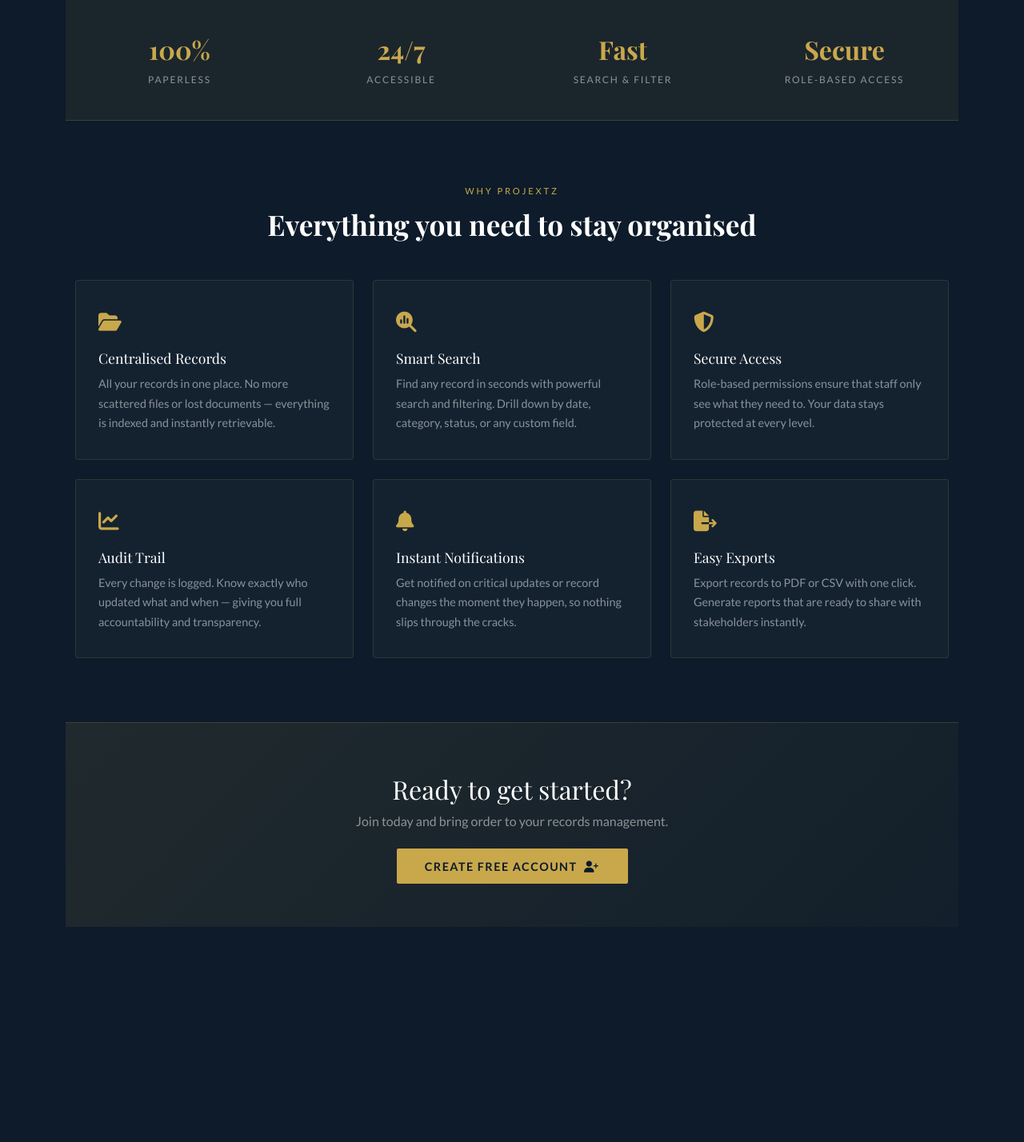
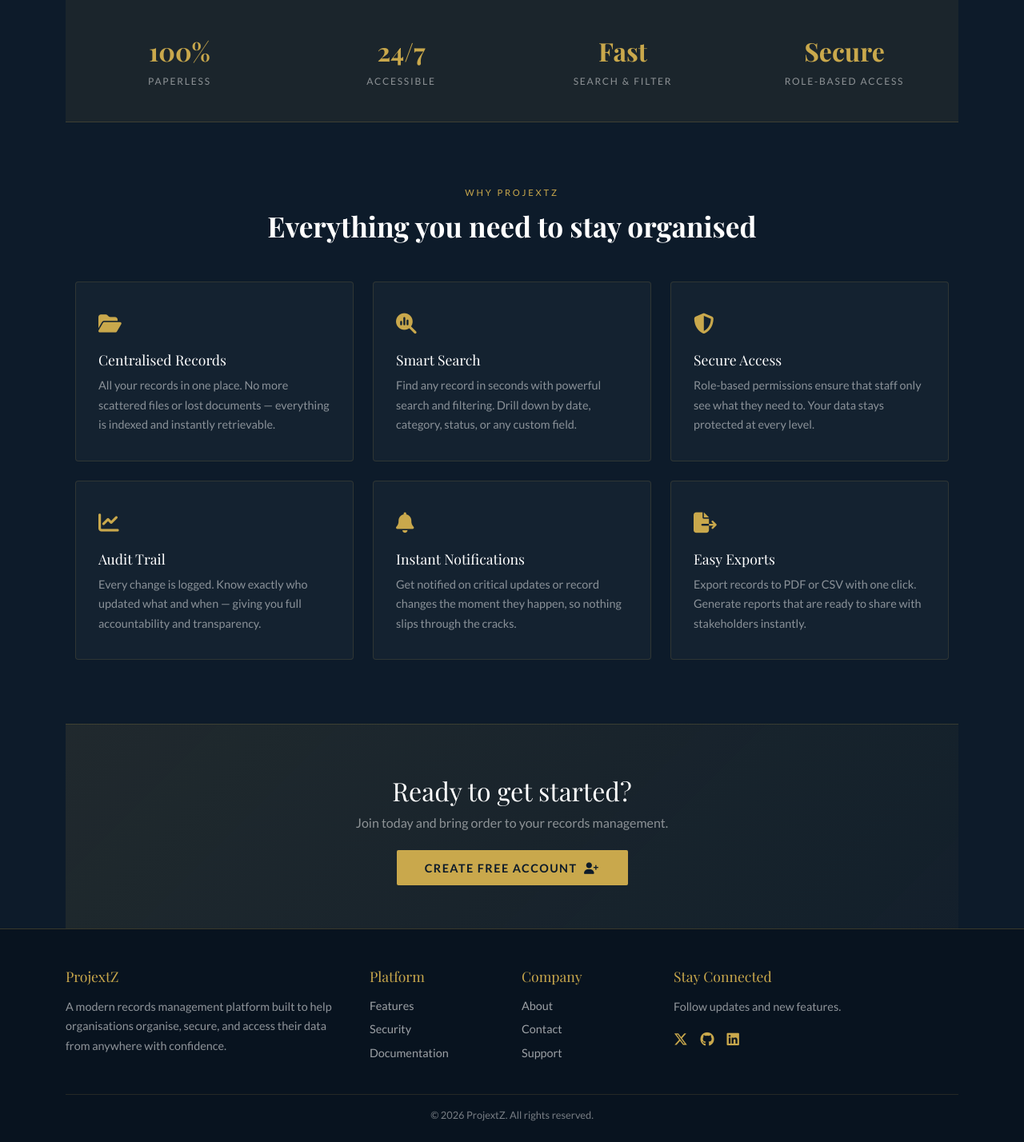
Before and after one commit to OclooEmmanuel/record-management, a Django app: template webapp/templates/webapp/index.html in a window 1280 px wide. Shown: the part 899-2327 px from the top of the page at 80% size. Before the commit the page ends 2058 px from the top, so only its background shows below. Run offline with Django 5.2, Linux system fonts and the light colour scheme; the template is opened without the code that fills it, so the values that code supplies are empty.

Commit message:
Add footer and navbar styles, fix serializer data reference in API

```diff
--- a/requirements.txt
+++ b/requirements.txt
@@ -11,7 +11,6 @@ Django==5.0.6
 django-browser-reload==1.12.1
 gunicorn==22.0.0
 idna==3.7
-install==1.3.5
 Jinja2==3.1.4
 markdown-it-py==3.0.0
 MarkupSafe==2.1.5
--- /dev/null
+++ b/static/css/footer.css
@@ -0,0 +1,53 @@
+/* FOOTER */
+.site-footer{
+  background:#08131f;
+  border-top:1px solid rgba(201,168,76,0.25);
+  padding:3rem 0 1.5rem;
+}
+
+.footer-title{
+  font-family:'Playfair Display', serif;
+  color:var(--gold);
+  font-size:1.1rem;
+  margin-bottom:1rem;
+}
+
+.footer-text{
+  color:rgba(255,255,255,0.55);
+  font-size:0.9rem;
+  line-height:1.7;
+}
+
+.footer-links a{
+  display:block;
+  color:rgba(255,255,255,0.6);
+  text-decoration:none;
+  font-size:0.9rem;
+  margin-bottom:0.5rem;
+  transition:color .2s;
+}
+
+.footer-links a:hover{
+  color:var(--gold);
+}
+
+.footer-social a{
+  color:var(--gold);
+  margin-right:0.8rem;
+  font-size:1.1rem;
+  transition:opacity .2s, transform .2s;
+}
+
+.footer-social a:hover{
+  opacity:0.8;
+  transform:translateY(-2px);
+}
+
+.footer-bottom{
+  border-top:1px solid rgba(201,168,76,0.15);
+  margin-top:2rem;
+  padding-top:1rem;
+  text-align:center;
+  font-size:0.8rem;
+  color:rgba(255,255,255,0.45);
+}
--- a/webapp/api.py
+++ b/webapp/api.py
@@ -105,7 +105,7 @@ def api_get_record(request, pk):
 @api_view(['POST'])
 @permission_classes([IsAuthenticated])
 def api_create_record(request):
-    serializer = RecordsSerializer(dtata=request.data)
+    serializer = RecordsSerializer(data=request.data)
     if serializer.is_valid():
         serializer.save()
         return Response(serializer.data, status=status.HTTP_201_CREATED)
--- /dev/null
+++ b/webapp/templates/webapp/footer.html
@@ -0,0 +1,48 @@
+<!-- FOOTER -->
+<footer class="site-footer">
+  <div class="container">
+    <div class="row gy-4">
+
+      <div class="col-md-4">
+        <h5 class="footer-title">ProjextZ</h5>
+        <p class="footer-text">
+          A modern records management platform built to help organisations
+          organise, secure, and access their data from anywhere with confidence.
+        </p>
+      </div>
+
+      <div class="col-md-2">
+        <h5 class="footer-title">Platform</h5>
+        <div class="footer-links">
+          <a href="#">Features</a>
+          <a href="#">Security</a>
+          <a href="#">Documentation</a>
+        </div>
+      </div>
+
+      <div class="col-md-2">
+        <h5 class="footer-title">Company</h5>
+        <div class="footer-links">
+          <a href="#">About</a>
+          <a href="#">Contact</a>
+          <a href="#">Support</a>
+        </div>
+      </div>
+
+      <div class="col-md-4">
+        <h5 class="footer-title">Stay Connected</h5>
+        <p class="footer-text">Follow updates and new features.</p>
+        <div class="footer-social">
+          <a href="#"><i class="fa-brands fa-x-twitter"></i></a>
+          <a href="#"><i class="fa-brands fa-github"></i></a>
+          <a href="#"><i class="fa-brands fa-linkedin"></i></a>
+        </div>
+      </div>
+
+    </div>
+
+    <div class="footer-bottom">
+      © {% now "Y" %} ProjextZ. All rights reserved.
+    </div>
+  </div>
+</footer>
--- a/webapp/templates/webapp/layout.html
+++ b/webapp/templates/webapp/layout.html
@@ -5,11 +5,17 @@
     <meta charset="UTF-8">
     <meta name="viewport" content="width=device-width, initial-scale=1.0">
     <title>  </title>
+     <link rel="stylesheet" href="{% static 'css/navbar.css' %}">
+     <link rel="stylesheet" href="{% static 'css/footer.css' %}">
+
+
     <link rel="stylesheet" href="https://bootswatch.com/5/flatly/bootstrap.min.css">
 
     <link rel="stylesheet" href="https://cdnjs.cloudflare.com/ajax/libs/font-awesome/6.5.2/css/all.min.css">
 
-    {% block stylesheet %}{% endblock  %}
+    {% block stylesheet %}
+
+    {% endblock  %}
     <script src="https://unpkg.com/htmx.org@2.0.0/dist/htmx.js"></script>
     <style>
         .htmx-indicator { display: none; }
@@ -38,6 +44,8 @@
 
 
     </div>
+
+    {% include "webapp/footer.html" %}
      <script>
         document.body.addEventListener('htmx:afterSwap', function() {
             // Update active nav links if you want
```
Also changed, not shown: static/css/navbar.css (+61 -2 lines).
